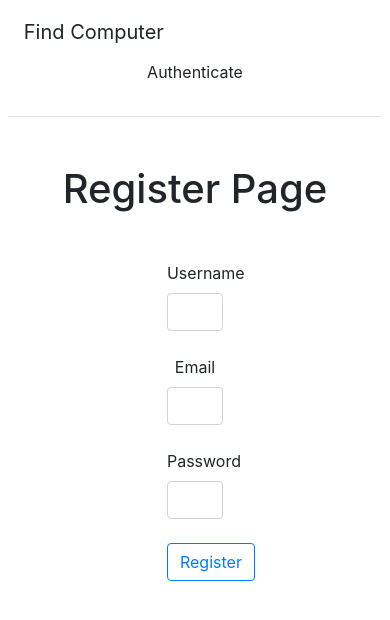
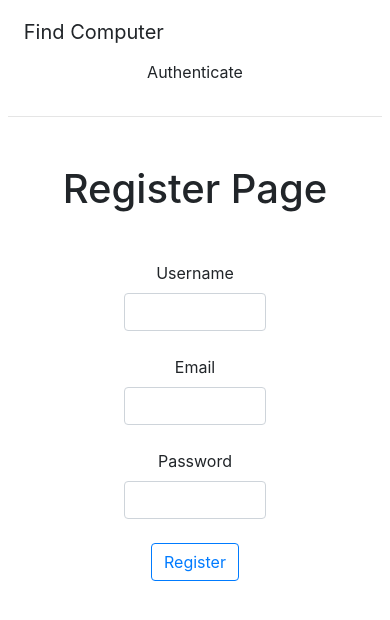
Before and after one commit to muazhari/findcomputer-app, a React (Create React App) app: page /auth/register in a window 390 px wide. Shown: the top 620 px of the page. Built offline with nearby package versions, Linux system fonts and the light colour scheme.

Commit message:
Update auth page

```diff
--- a/src/pages/LoginPage.js
+++ b/src/pages/LoginPage.js
@@ -59,7 +59,7 @@ class LoginPage extends Component {
     return (
       <div className="container">
         <h1 className="mb-5">Login Page</h1>
-        <div className="container display-flex w-50">
+        <div className="container d-md-flex justify-content-center w-50">
           {isError && (
             <div className="container alert alert-danger">
               Invalid credentials
--- a/src/pages/RegisterPage.js
+++ b/src/pages/RegisterPage.js
@@ -51,7 +51,7 @@ class RegisterPage extends Component {
     return (
       <div className="container">
         <h1 className="mb-5">Register Page</h1>
-        <div className="container display-flex w-25">
+        <div className="container d-md-flex justify-content-center w-50">
           {isLoading && (
             <div className="container alert alert-info">Loading</div>
           )}
```
